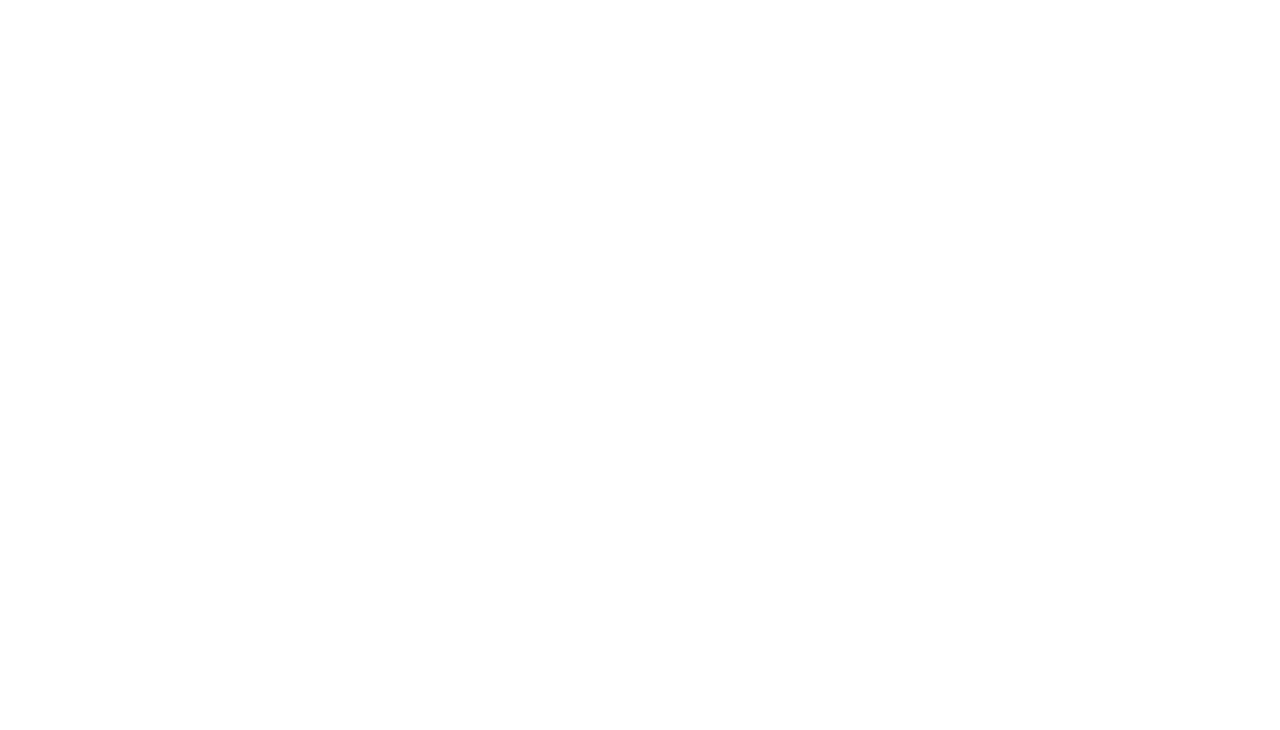
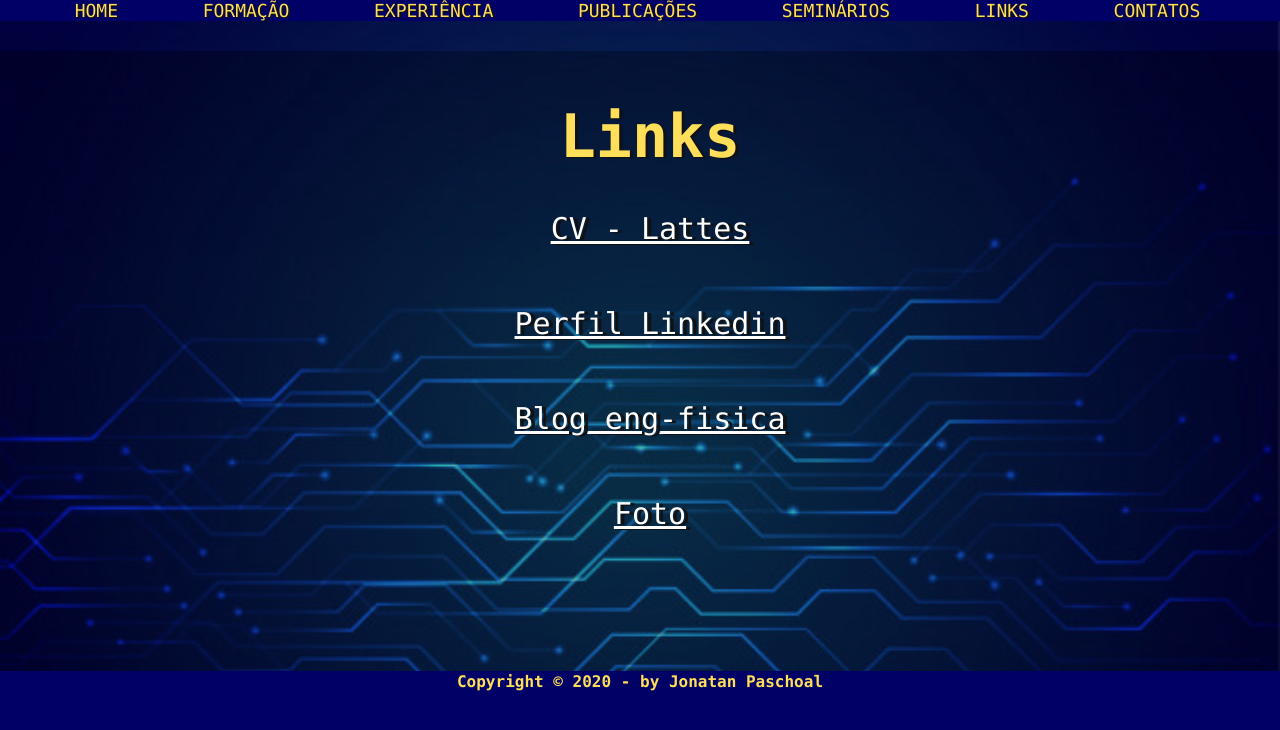
Before and after one commit to jonfisik/SiteProfJonatan, a plain HTML site: page vitae-jonatan/links.html in a window 1280 px wide. Drawn offline with Linux system fonts and the light colour scheme.

Commit message:
página links
Configuração de estilo página links

```diff
--- a/vitae-jonatan/css/estilo.css
+++ b/vitae-jonatan/css/estilo.css
@@ -29,6 +29,16 @@ h1{
 	margin: 20px;
 }
 /*----------------------------------------------*/
+li{
+	color: #FFFFFF;
+	font-size: 30px;
+	text-align: center;
+	margin: 20px;
+    padding: 20px;
+    text-shadow: 2px 1px 1px #111111;
+    list-style-type: none;
+}
+/*---------------------------------------------*/
 * {
 	margin: 0;
 	padding: 0;
@@ -84,6 +94,10 @@ h1{
     padding: 1px;
 }
 /*----------------------------------------------*/
+#lista a{
+    font-size: 30px;
+}
+/*----------------------------------------------*/
 .destaque{
     color: #ffde59;
     text-shadow: 3px 1px 1px #111111;
--- a/vitae-jonatan/links.html
+++ b/vitae-jonatan/links.html
@@ -0,0 +1,45 @@
+<!DOCTYPE html>
+<html lang="pt-br">
+<head>
+    <meta charset="UTF-8">
+    <link rel="stylesheet" type="text/css" href="./css/estilo.css">
+    <title>Links</title>
+</head>
+<body>
+    <div id="CorpoPrincipal">
+        <center>
+            <div id="menu">
+                <a href="index.html">HOME</a>
+                <a href="formacao.html">FORMAÇÃO</a>
+                <a href="experiencia.html">EXPERIÊNCIA</a>
+                <a href="publicacoes.html">PUBLICAÇÕES</a>
+                <a href="seminarios.html">SEMINÁRIOS</a>
+                <a href="links.html">LINKS</a>
+                <a href="contato.html">CONTATOS</a>
+            </div>
+        </center>
+            <div id="CorpoSecundario">
+                <div id="efeito">
+                    <div id="BlocoEfeito">
+                        <h1>Links</h1>
+                            <div>
+                                <ul id="lista">
+                                    <li><a href="http://lattes.cnpq.br/7307391524093807" target="_blank">CV - Lattes</a></li>
+
+                                    <li><a href="https://www.linkedin.com/in/jonatan-paschoal-75472124/" target="_blank">Perfil Linkedin</a></li>
+
+                                    <li><a href="https://eng-fisica.blogspot.com/" target="_blank">Blog eng-fisica</a></li>
+
+                                    <li><a href="./imagens/foto.jpg" target="_blank">Foto</a></li>
+                                </ul>
+                            </div>
+                        <div class="clear"></div>
+                    </div>
+                </div>
+            </div>
+            <div id="rodape">
+                <h4>Copyright &copy; 2020 - by Jonatan Paschoal</h4>
+            </div>
+    </div>
+</body>
+</html>
```
Also changed, not shown: vitae-jonatan/experiencia.html (+1 -1 lines), vitae-jonatan/formacao.html (+1 -1 lines), vitae-jonatan/imagens/foto.jpg (renamed from vitae-jonatan/imagens/jonatan.jpg), vitae-jonatan/seminarios.html (added), vitae-jonatan/semirarios.html (deleted).
